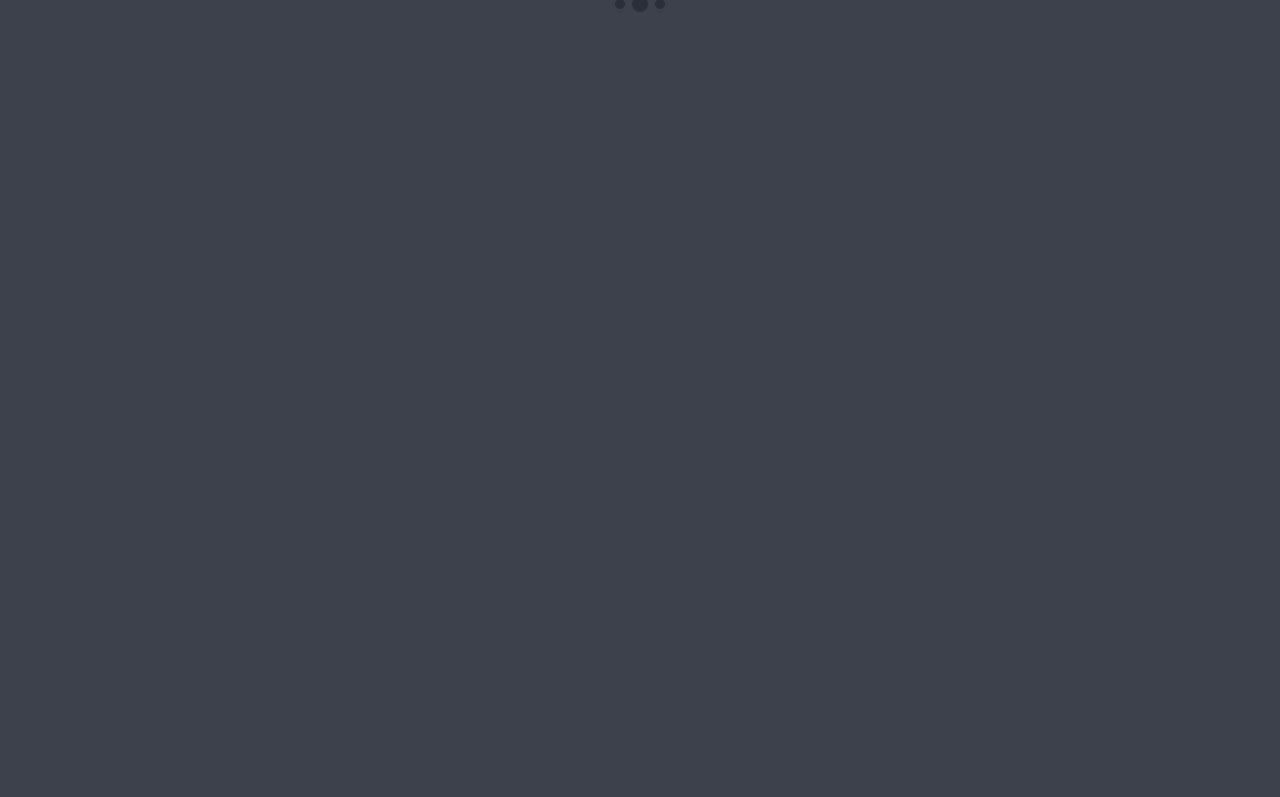
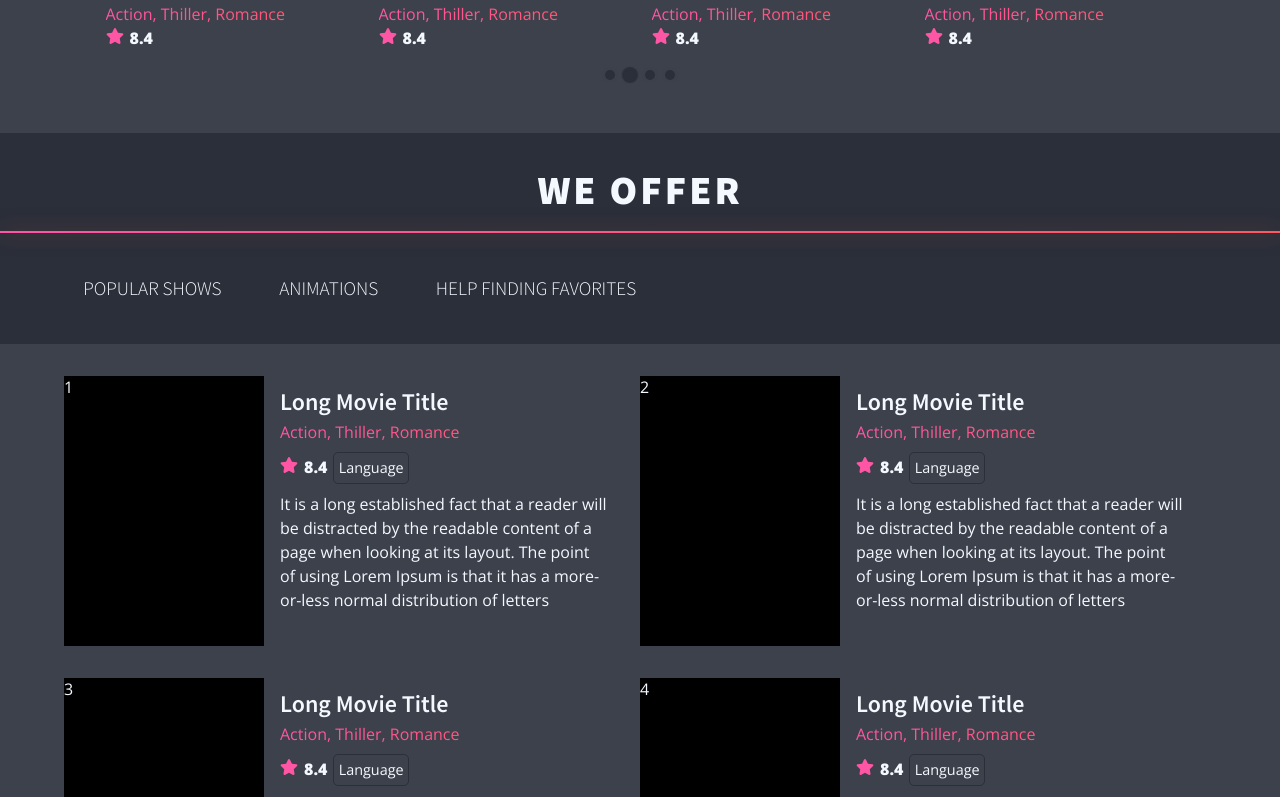
Before and after one commit to jamoliddinsaidov/epam_lab_homework, a React (Create React App) app in the folder react/08_tvcafe/: page / in a window 1280 px wide. Shown: the part 583-1380 px from the top of the page. Before the commit the page ends 800 px from the top, so only its background shows below. Built offline with nearby package versions, Linux system fonts and the light colour scheme.

Commit message:
add homeMovieList component & styles

```diff
--- a/react/08_tvcafe/src/components/GlobalStyles.js
+++ b/react/08_tvcafe/src/components/GlobalStyles.js
@@ -136,6 +136,23 @@ export const GlobalStyles = createGlobalStyle`
             opacity: 1;
         }
     }
+
+    .line{
+        /* content: '';
+        position: absolute;
+        top: 0;
+        left: 0;
+        right: 0;     */
+        width: 100%;
+        height: 2px;
+        display: block;
+        background-image: -moz-linear-gradient(90deg, #ff55a5 0%, #ff5860 100%);
+        background-image: -webkit-linear-gradient(90deg, #ff55a5 0%, #ff5860 100%);
+        background-image: -ms-linear-gradient(90deg, #ff55a5 0%, #ff5860 100%);
+        background-image: linear-gradient(90deg, #ff55a5 0%, #ff5860 100%);
+        -webkit-box-shadow: 0 0 20px 0 rgb(255 88 96 / 50%);
+        box-shadow: 0 0 20px 0 rgb(255 88 96 / 50%);
+    }
 `
 
 export const Container = styled.div`
--- a/react/08_tvcafe/src/components/HeaderTitle.js
+++ b/react/08_tvcafe/src/components/HeaderTitle.js
@@ -1,6 +1,7 @@
 import React from 'react'
 import styled from 'styled-components'
 
+// utils
 import { Container } from './GlobalStyles'
 
 const HeaderTitle = ({ title }) => {
@@ -12,7 +13,7 @@ const HeaderTitle = ({ title }) => {
 }
 
 const StyledHeader = styled(Container)`
-	margin: 1em 0;
+	margin: 1em auto;
 
 	h2 {
 		font-weight: 800;
--- /dev/null
+++ b/react/08_tvcafe/src/components/MovieCards/MovieCardLong.js
@@ -0,0 +1,74 @@
+import React from 'react'
+import styled from 'styled-components'
+
+// utils
+import { colors } from '../GlobalStyles'
+import { FontAwesomeIcon } from '@fortawesome/react-fontawesome'
+import { faStar } from '@fortawesome/free-solid-svg-icons'
+import { StyledShortDetails } from './MovieCardShort'
+
+const MovieCardLong = ({ number }) => {
+	return (
+		<>
+			<StyledMovieCard>
+				<div className='img'>{number}</div>
+
+				<StyledLongDetails>
+					<h4>Long Movie Title</h4>
+					<p className='gradient-text'>Action, Thiller, Romance</p>
+
+					<div className='rating'>
+						<FontAwesomeIcon icon={faStar} />
+						<p>8.4</p>
+						<p className='language'>Language</p>
+					</div>
+
+					<p className='description'>
+						It is a long established fact that a reader will be distracted by
+						the readable content of a page when looking at its layout. The point
+						of using Lorem Ipsum is that it has a more-or-less normal
+						distribution of letters
+					</p>
+				</StyledLongDetails>
+			</StyledMovieCard>
+		</>
+	)
+}
+
+const StyledMovieCard = styled.div`
+	display: flex;
+	justify-content: space-between;
+	max-width: 50%;
+	margin-bottom: 2em;
+
+	.img {
+		width: 200px;
+		height: 270px;
+		background: black;
+	}
+`
+
+const StyledLongDetails = styled(StyledShortDetails)`
+	flex: 1;
+	margin-left: 1em;
+	margin-right: 2em;
+	align-self: flex-start;
+
+	.rating {
+		margin: 0.5em 0;
+
+		p {
+			font-weight: 700;
+		}
+
+		.language {
+			padding: 0.3em;
+			border: 1px solid ${colors.bgNavColor};
+			border-radius: 5px;
+			font-size: 0.9rem;
+			font-weight: 400;
+		}
+	}
+`
+
+export default MovieCardLong
--- a/react/08_tvcafe/src/components/MovieCards/MovieCardShort.js
+++ b/react/08_tvcafe/src/components/MovieCards/MovieCardShort.js
@@ -15,10 +15,7 @@ const MovieCardShort = ({ number }) => {
 					<h4>Long Movie Title</h4>
 					<p className='gradient-text'>Action, Thiller, Romance</p>
 					<div className='rating'>
-						<FontAwesomeIcon
-							icon={faStar}
-							style={{ textShadow: '0 1px 0 rgba(0, 0, 0, 0.1)' }}
-						/>
+						<FontAwesomeIcon icon={faStar} />
 						<p>8.4</p>
 					</div>
 				</StyledShortDetails>
@@ -27,35 +24,39 @@ const MovieCardShort = ({ number }) => {
 	)
 }
 
-const StyledMovieCard = styled.div`
+export const StyledMovieCard = styled.div`
 	width: 250px;
-	min-height: 350px;
+	min-height: 400px;
 	margin: 0 0.5em;
 
 	.img {
-		height: 300px;
+		height: 350px;
 		background: black;
 	}
 `
 
-const StyledShortDetails = styled.div`
+export const StyledShortDetails = styled.div`
+	margin-top: 0.5em;
 	h4 {
 		font-weight: 600;
+		line-height: 150%;
 	}
 
 	p {
 		font-weight: 300;
+		line-height: 150%;
 	}
 
 	.rating {
+		display: flex;
+		align-items: baseline;
 		svg path {
 			color: ${colors.primaryColorThree};
 		}
 
 		p {
 			margin-left: 6px;
-			display: inline;
-			font-weight: 600;
+			font-weight: 700;
 		}
 	}
 `
--- a/react/08_tvcafe/src/components/MovieCarousel/MovieCarousel.js
+++ b/react/08_tvcafe/src/components/MovieCarousel/MovieCarousel.js
@@ -11,7 +11,7 @@ import Arrow from './Arrow'
 import HeaderTitle from '../HeaderTitle'
 
 const MovieCarousel = () => {
-	const numbers = [1, 2, 3, 4, 5, 6, 7, 8, 9]
+	const numbers = [1, 2, 3, 4, 5, 6, 7, 8, 9, 10, 11, 12, 13, 14, 15]
 
 	return (
 		<StyledMovieCarousel>
--- /dev/null
+++ b/react/08_tvcafe/src/components/MovieList/HomeMovieList.js
@@ -0,0 +1,26 @@
+import React from 'react'
+import styled from 'styled-components'
+
+// utils
+import MovieCardLong from '../MovieCards/MovieCardLong'
+import { Container } from '../GlobalStyles'
+
+const HomeMovieList = () => {
+	const numbers = [1, 2, 3, 4, 5, 6]
+	return (
+		<StyledHomeMovieList>
+			{numbers.map((number) => (
+				<MovieCardLong number={number} key={number} />
+			))}
+		</StyledHomeMovieList>
+	)
+}
+
+const StyledHomeMovieList = styled(Container)`
+	display: flex;
+	justify-content: space-between;
+	flex-wrap: wrap;
+	margin-top: 2em;
+`
+
+export default HomeMovieList
--- a/react/08_tvcafe/src/components/Nav/Nav.js
+++ b/react/08_tvcafe/src/components/Nav/Nav.js
@@ -28,9 +28,12 @@ const Nav = () => {
 const NavContainer = styled.nav`
 	background: ${colors.bgNavColor};
 	box-shadow: 0 0 10px 2px ${colors.bgNavColor};
-	padding: 0.5em 0;
+	padding: 0.5em 0 1em;
 	width: 100%;
 	position: sticky;
+	top: 0;
+	left: 0;
+	z-index: 100;
 `
 
 const StyledNav = styled(Container)`
--- a/react/08_tvcafe/src/pages/Home.js
+++ b/react/08_tvcafe/src/pages/Home.js
@@ -3,16 +3,33 @@ import styled from 'styled-components'
 
 // components
 import Search from '../components/Search/Search'
+import HeaderTitle from '../components/HeaderTitle'
 import MovieCarousel from '../components/MovieCarousel/MovieCarousel'
+import HomeMovieList from '../components/MovieList/HomeMovieList'
 
 // utils
-import { colors } from '../components/GlobalStyles'
+import { colors, Container } from '../components/GlobalStyles'
 
 const Home = () => {
 	return (
 		<StyledHome>
 			{/* <Search placeholder='Search movies by name...' /> */}
 			<MovieCarousel />
+
+			<StyledHomeMovieCategoryContainer>
+				<div>
+					<HeaderTitle title='we offer' />
+				</div>
+
+				<div className='line'></div>
+
+				<StyledHomeOptions>
+					<button>Popular Shows</button>
+					<button>Animations</button>
+					<button>Help Finding Favorites</button>
+				</StyledHomeOptions>
+			</StyledHomeMovieCategoryContainer>
+			<HomeMovieList />
 		</StyledHome>
 	)
 }
@@ -21,4 +38,39 @@ const StyledHome = styled.div`
 	width: 100%;
 `
 
+const StyledHomeMovieCategoryContainer = styled.div`
+	background: ${colors.bgNavColor};
+	padding: 1em 0;
+`
+const StyledHomeOptions = styled(Container)`
+	padding: 1.5em 0 0.5em;
+
+	button {
+		margin-right: 1em;
+		text-transform: uppercase;
+		font-weight: 300;
+		font-size: 1.2rem;
+		cursor: pointer;
+		border-radius: 0;
+		border: none;
+		background: transparent;
+		outline: none;
+		font-family: 'Source Sans Pro', sans-serif;
+		border-bottom: 1px solid transparent;
+		transition: 300ms ease-in-out;
+		transition-property: color, padding, border-color;
+
+		&:hover,
+		&:focus,
+		&.active {
+			color: ${colors.primaryColorTwo};
+		}
+
+		&.active {
+			border-color: ${colors.primaryColorTwo};
+			padding: 0 0.5em;
+		}
+	}
+`
+
 export default Home
```
